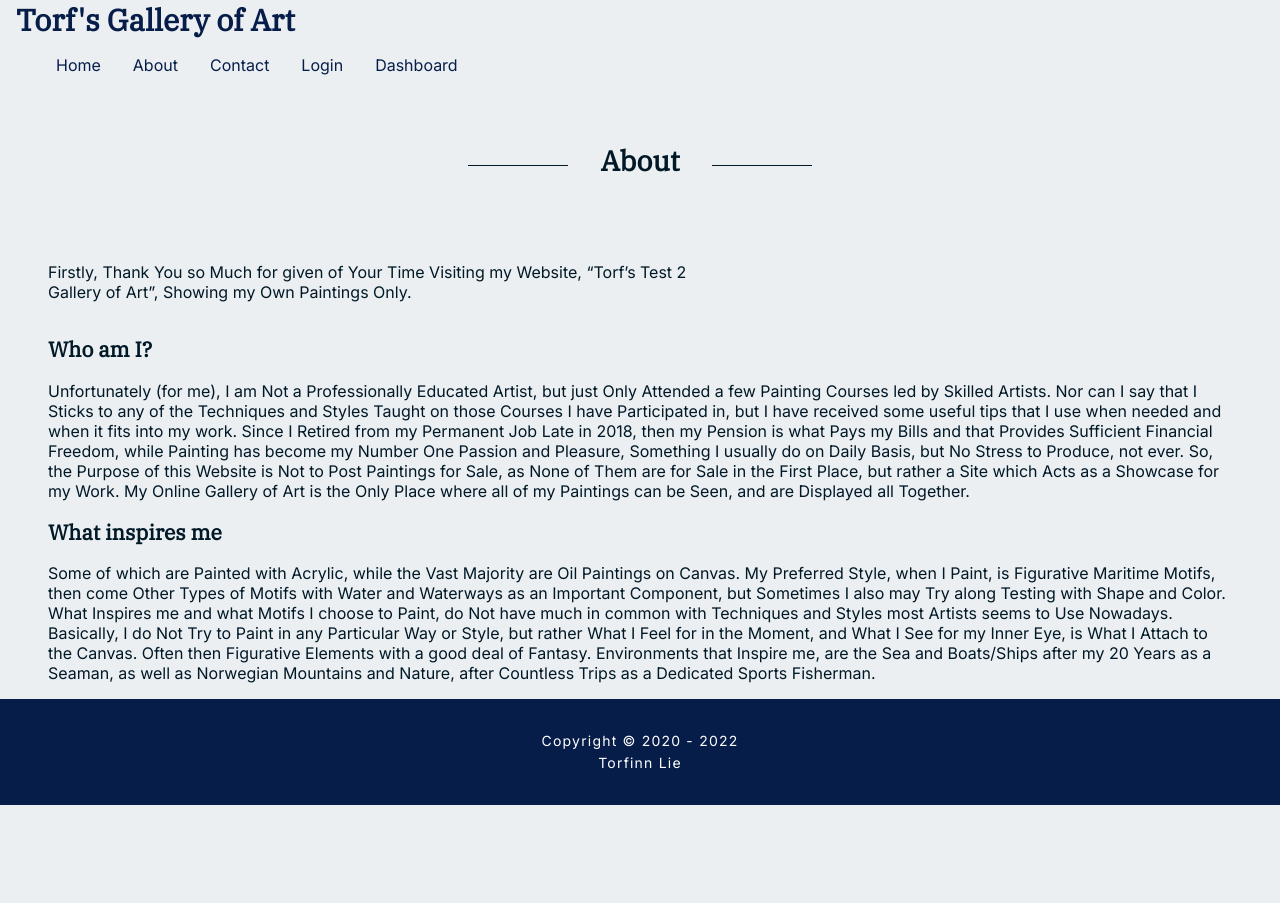
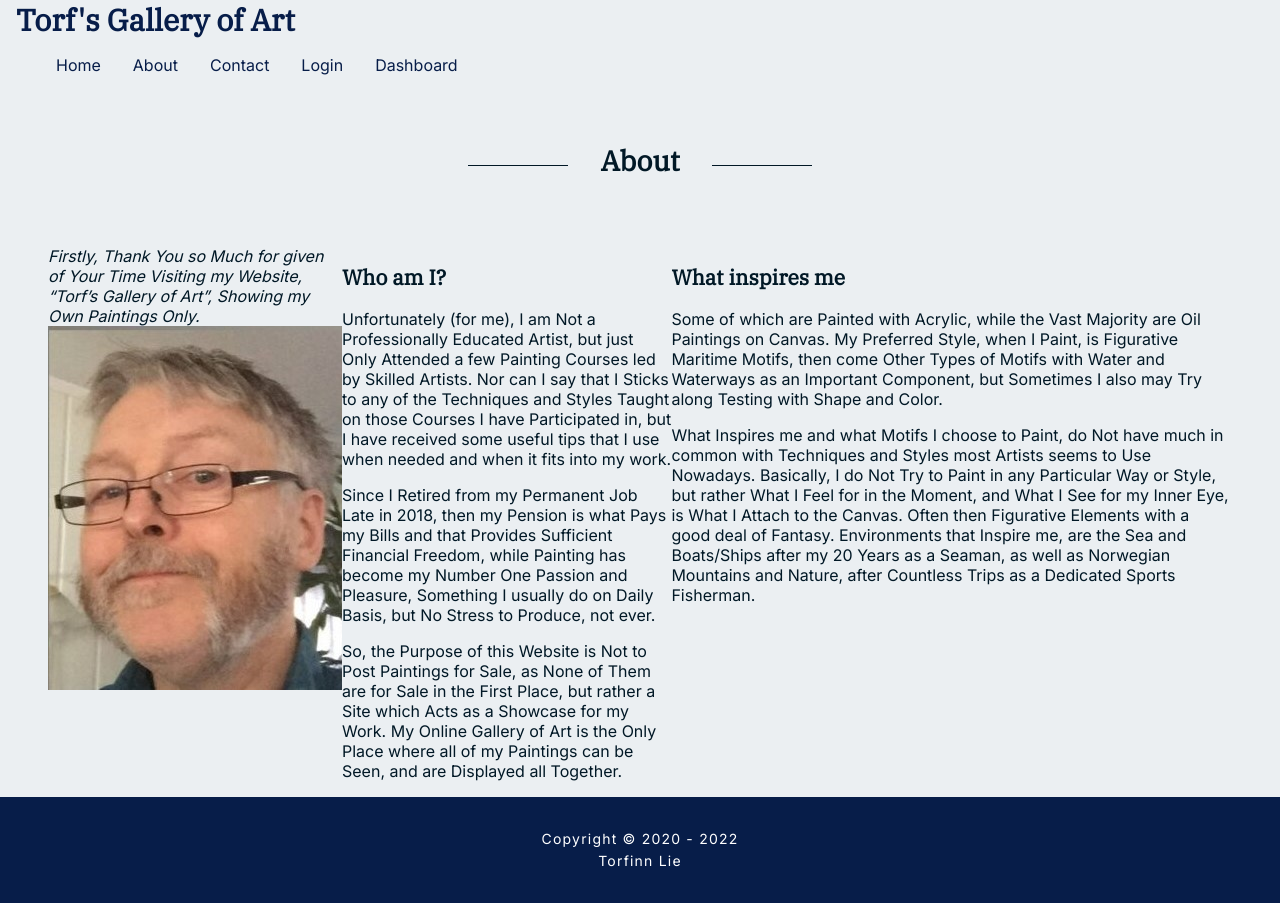
Before and after one commit to lunadragon06/torfs-art-gallery, a React (Create React App) app: page /about in a window 1280 px wide. Before the commit the page ends 805 px from the top, so only its background shows below. Built offline with nearby package versions, Linux system fonts and the light colour scheme.

Commit message:
Update About.js

```diff
--- a/src/components/pages/About.js
+++ b/src/components/pages/About.js
@@ -1,34 +1,43 @@
 import Heading from "../layout/Heading";
+import portrait from "../../assets/portrait.jpg";
 
 export default function About() {
 	return (
 		<>
 			<Heading content="About" />
 			<section className="bio">
-				<article className="about">
-					<p>
+			<article className="about">
+				<div className="intro">
+					<i>
 						Firstly, Thank You so Much for given of Your Time Visiting my Website, “Torf’s Gallery of Art”, Showing my Own Paintings Only.
-					</p>
-				</article>
-				<article className="about">
-				    <p>Test 2</p>
-				</article>
-			</section>
-			<section className="who">
+					</i>
+				</div>
+				<div className="intro">
+				    <img className="portrait" src={portrait} alt="the owner of the website" />
+				</div>
+			</article>
+			<article className="who">
 				<h2>Who am I?</h2>
 				<p>
 				    Unfortunately (for me), I am Not a Professionally Educated Artist, but just Only Attended a few Painting Courses led by Skilled Artists. Nor can I say that I Sticks to any of the Techniques and Styles Taught on those Courses I have Participated in, but I have received some useful tips that I use when needed and when it fits into my work.
-                    Since I Retired from my Permanent Job Late in 2018, then my Pension is what Pays my Bills and that Provides Sufficient Financial Freedom, while Painting has become my Number One Passion and Pleasure, Something I usually do on Daily Basis, but No Stress to Produce, not ever.
-                    So, the Purpose of this Website is Not to Post Paintings for Sale, as None of Them are for Sale in the First Place, but rather a Site which Acts as a Showcase for my Work. My Online Gallery of Art is the Only Place where all of my Paintings can be Seen, and are Displayed all Together.
+                </p>
+				<p>
+					Since I Retired from my Permanent Job Late in 2018, then my Pension is what Pays my Bills and that Provides Sufficient Financial Freedom, while Painting has become my Number One Passion and Pleasure, Something I usually do on Daily Basis, but No Stress to Produce, not ever.
+                </p>
+				<p>
+					So, the Purpose of this Website is Not to Post Paintings for Sale, as None of Them are for Sale in the First Place, but rather a Site which Acts as a Showcase for my Work. My Online Gallery of Art is the Only Place where all of my Paintings can be Seen, and are Displayed all Together.
 				</p>
-			</section>
-			<section className="what">
+			</article>
+			<article className="what">
 				<h2>What inspires me</h2>
 				<p>
 				    Some of which are Painted with Acrylic, while the Vast Majority are Oil Paintings on Canvas. My Preferred Style, when I Paint, is Figurative Maritime Motifs, then come Other Types of Motifs with Water and Waterways as an Important Component, but Sometimes I also may Try along Testing with Shape and Color.
+				</p>
+				<p>
                     What Inspires me and what Motifs I choose to Paint, do Not have much in common with Techniques and Styles most Artists seems to Use Nowadays. Basically, I do Not Try to Paint in any Particular Way or Style, but rather What I Feel for in the Moment, and What I See for my Inner Eye, is What I Attach to the Canvas. Often then Figurative Elements with a good deal of Fantasy.
                     Environments that Inspire me, are the Sea and Boats/Ships after my 20 Years as a Seaman, as well as Norwegian Mountains and Nature, after Countless Trips as a Dedicated Sports Fisherman.
 				</p>
+			</article>
 			</section>
 		</>
 	);
```
